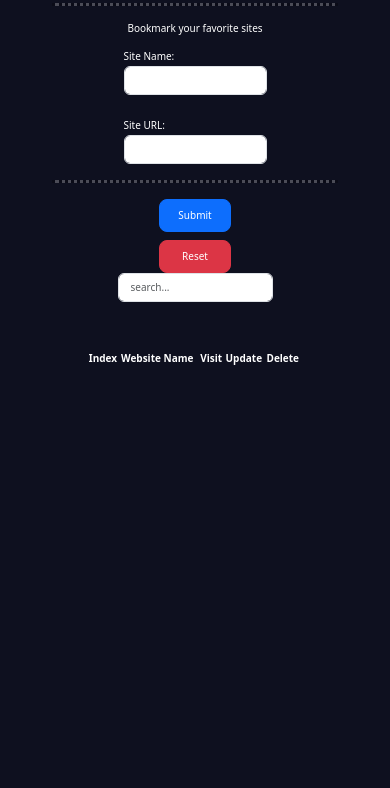
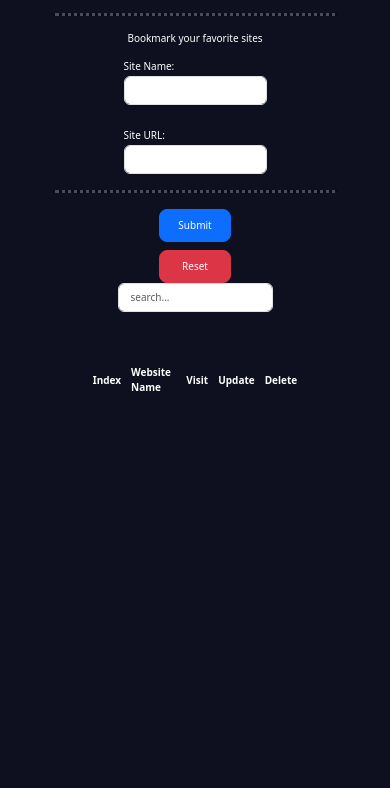
Before and after one commit to ghazy142/Book-Marker, a plain HTML site: page index.html in a window 390 px wide. Shown: the part 113-901 px from the top of the page. Drawn offline with Linux system fonts and the light colour scheme; a web font is replaced by a local one.

Commit message:
Update bookmarks.css

```diff
--- a/bookmarks.css
+++ b/bookmarks.css
@@ -1,7 +1,10 @@
 /* media-query */
 @media screen and (max-width:576px) and (max-width:768px){
     #first h1 , th{
-        font-size: 10px;}
+        font-size: 10px;
+        padding:5px;
+        margin:5px;
+    }
     #all input[type="text"]{
     font-size: 10px;}
     #searchProduct{
```
